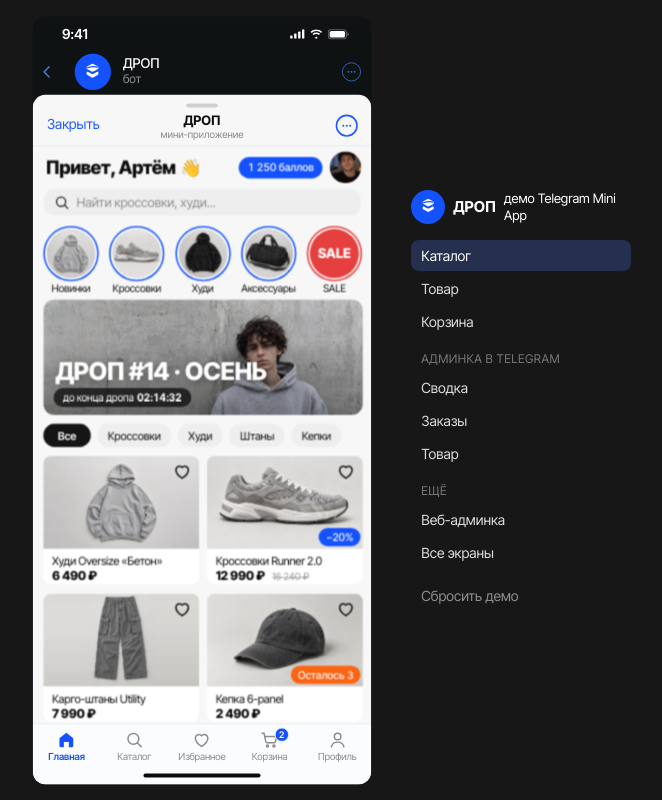
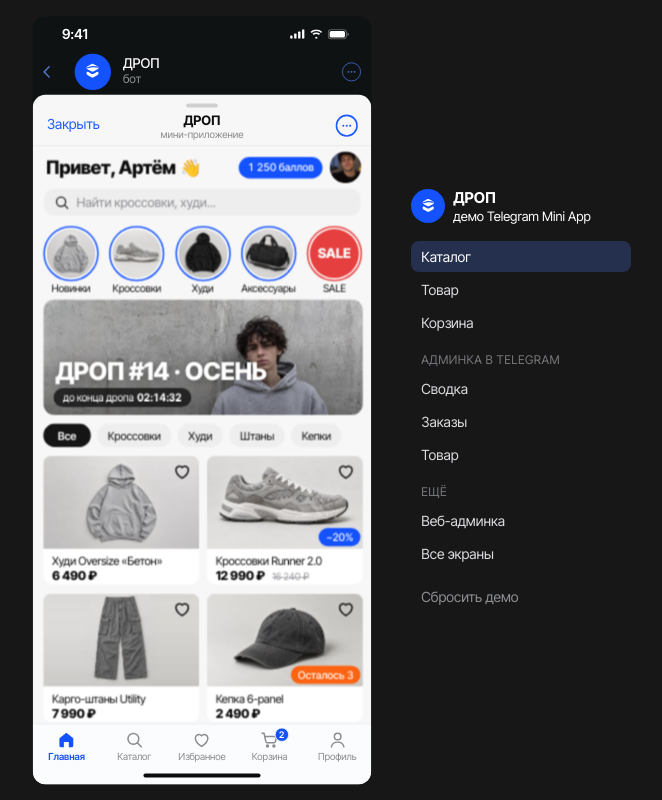
Before and after one commit to vladosick-git/drop-miniapp, a plain HTML site: page index.html in a window 1280 px wide. Shown: the whole page, without its empty margins (308-970 px from the left). Drawn offline with Linux system fonts and the light colour scheme; a web font is replaced by a local one.

Commit message:
Демо-меню: подпись бренда в две строки
Co-Authored-By: Claude Opus 5.5 <noreply@anthropic.com>

```diff
--- a/index.html
+++ b/index.html
@@ -39,7 +39,7 @@
     </div>
   </div>
   <aside class="demo-nav" id="demoNav">
-    <div class="demo-nav__brand"><span class="logo-c"></span><b>ДРОП</b> демо Telegram Mini App</div>
+    <div class="demo-nav__brand"><span class="logo-c"></span><span><b>ДРОП</b><br>демо Telegram Mini App</span></div>
     <a href="#/">Каталог</a><a href="#/product/runner">Товар</a><a href="#/cart">Корзина</a>
     <span class="demo-nav__sep">Админка в Telegram</span>
     <a href="#/admin">Сводка</a><a href="#/admin/orders">Заказы</a><a href="#/admin/product/runner">Товар</a>
```
